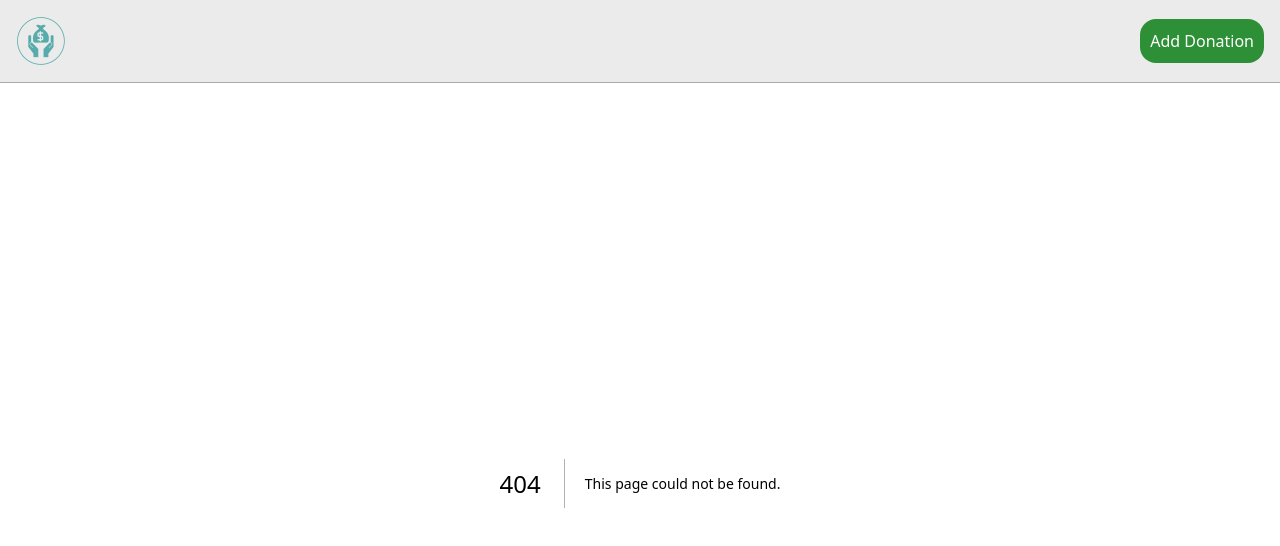
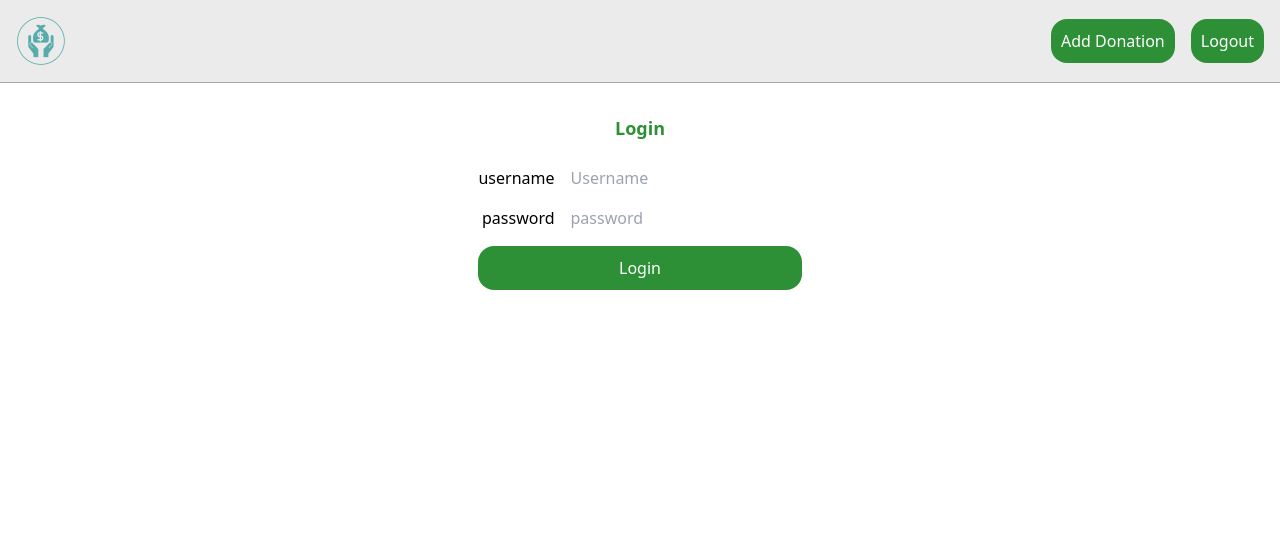
Before and after one commit to Muhammed-fazil-k/savenabeel, a Next.js app: page /login in a window 1280 px wide. Before the commit this address had no page. Shown: the top 546 px of the page. Built offline with nearby package versions, Linux system fonts and the light colour scheme; sample sign-in values are in the browser's storage.

Commit message:
Add Authentication

```diff
--- a/app/donate/page.jsx
+++ b/app/donate/page.jsx
@@ -3,9 +3,18 @@ import InputField from "@/components/InputFields";
 import { db } from "@/config/firebase";
 import validation from "@/utils/validation";
 import { addDoc, collection } from "firebase/firestore";
-import React, { useState } from "react";
+import React, { useContext, useEffect, useState } from "react";
 import "@/assets/styles/donationForm.css";
+import AuthContext from "@/context/AuthContext";
+import { useRouter } from "next/navigation";
 const DonationPage = () => {
+  const { user } = useContext(AuthContext);
+  const route = useRouter();
+  useEffect(() => {
+    if (!user) {
+      route.push("/login");
+    }
+  }, [user]);
   const [error, setError] = useState({});
   const [newDonation, setNewDonation] = useState({
     name: "",
--- a/app/layout.jsx
+++ b/app/layout.jsx
@@ -2,6 +2,8 @@ import React from "react";
 import "@/assets/styles/globals.css";
 import "@/assets/styles/layout.css";
 import NavBar from "@/components/NavBar";
+import AuthContext, { AuthProvider } from "@/context/AuthContext";
+import "react-toastify/dist/ReactToastify.css";
 export const metadata = {
   title: "Save Nabeel",
   description: "Join the donation drive",
@@ -12,10 +14,12 @@ const MainLayout = ({ children }) => {
   return (
     <html>
       <body>
-        <main className="layout">
-          <NavBar />
-          {children}
-        </main>
+        <AuthProvider>
+          <main className="layout">
+            <NavBar />
+            {children}
+          </main>
+        </AuthProvider>
       </body>
     </html>
   );
--- /dev/null
+++ b/app/login/page.jsx
@@ -0,0 +1,58 @@
+"use client";
+import InputField from "@/components/InputFields";
+import AuthContext from "@/context/AuthContext";
+import React, { useContext, useState } from "react";
+import "@/assets/styles/donationForm.css";
+
+const LoginPage = () => {
+  const { user, login } = useContext(AuthContext);
+  const [userData, setUserData] = useState({
+    username: "",
+    password: "",
+  });
+
+  const handleChange = (event) => {
+    setUserData({ ...userData, [event.target.name]: event.target.value });
+  };
+
+  const handleLogin = async (e) => {
+    e.preventDefault();
+    //console.log(userData);
+    login(userData);
+    setUserData({
+      username: "",
+      password: "",
+    });
+  };
+  return (
+    <div className="donate-form-container">
+      <div className="donate-form-title">
+        <h1>Login</h1>
+      </div>
+
+      <form className="donate-form">
+        <InputField
+          label="username"
+          type="text"
+          placeholder="Username"
+          name="username"
+          value={userData.username}
+          onChange={handleChange}
+        />
+        <InputField
+          label="password"
+          type="password"
+          placeholder="password"
+          name="password"
+          value={userData.password}
+          onChange={handleChange}
+        />
+        <button onClick={handleLogin} type="submit">
+          Login
+        </button>
+      </form>
+    </div>
+  );
+};
+
+export default LoginPage;
--- a/app/page.jsx
+++ b/app/page.jsx
@@ -20,9 +20,6 @@ const HomePage = () => {
       donArr.push({ ...doc.data(), id: doc.id });
     });
     const totalAmount = donArr.reduce((acc, current) => {
-      debugger;
-      console.log(current.amount);
-
       return acc + parseInt(current.amount);
     }, 0);
     const sortArr = [...donArr].sort((a, b) => b.createdAt - a.createdAt);
--- a/components/NavBar.jsx
+++ b/components/NavBar.jsx
@@ -1,23 +1,43 @@
+"use client";
 import Link from "next/link";
-import React from "react";
+import React, { useContext, useEffect, useState } from "react";
 import "@/assets/styles/navbar.css";
 import logo from "@/assets/images/fundraiser.webp";
 import Image from "next/image";
+import AuthContext from "@/context/AuthContext";
 const NavBar = () => {
+  const { user, logout } = useContext(AuthContext);
+  const [isLoggedIn, setIsLoggedIn] = useState(null); // Track login status on client-side
+
+  useEffect(() => {
+    setTimeout(() => {
+      setIsLoggedIn(user);
+    }, 10);
+  }, [user]);
   return (
     <nav className="navbar">
       <div className="logo">
         <Link href={"/"}>
-          <Image src={logo} width={50} />
+          <Image src={logo} width={50} alt="Logo" />
         </Link>
       </div>
       <div className="links">
-        {/* <div>
-          <Link href="/login">Login</Link>
-        </div> */}
-        <div className="">
-          <Link href="/donate">Add Donation</Link>
-        </div>
+        {isLoggedIn ? (
+          <>
+            <div className="">
+              <Link href="/donate">Add Donation</Link>
+            </div>
+            <div className="">
+              <Link href="/" onClick={logout}>
+                Logout
+              </Link>
+            </div>
+          </>
+        ) : (
+          <div>
+            <Link href="/login">Login</Link>
+          </div>
+        )}
       </div>
     </nav>
   );
--- /dev/null
+++ b/context/AuthContext.js
@@ -0,0 +1,82 @@
+"use client";
+import { useContext, createContext, useState } from "react";
+import { useRouter } from "next/navigation";
+import { Bounce, ToastContainer, toast } from "react-toastify";
+
+const AuthContext = createContext();
+export default AuthContext;
+
+export const AuthProvider = ({ children }) => {
+  const [user, setUser] = useState(() => {
+    try {
+      const storedUser = localStorage.getItem("user");
+      return storedUser ? JSON.parse(storedUser) : null;
+    } catch (err) {
+      toast.error("Error retrieving user from local storage");
+      return null;
+    }
+  });
+  const [error, setError] = useState(null);
+  const route = useRouter();
+
+  const login = async ({ username, password }) => {
+    if (
+      username === process.env.NEXT_PUBLIC_ADMIN_USER &&
+      password === NEXT_PUBLIC_ADMIN_PASSWORD
+    ) {
+      setUser(username);
+      localStorage.setItem("user", JSON.stringify(username));
+      route.push("/");
+      toast.success("Logged in succesfully!!", {
+        position: "bottom-right",
+        autoClose: 2000,
+        hideProgressBar: false,
+        closeOnClick: false,
+        pauseOnHover: false,
+        draggable: true,
+        progress: undefined,
+        theme: "light",
+        transition: Bounce,
+      });
+      return "success";
+    } else {
+      setUser(null);
+      toast.error("Invalid username/password", {
+        position: "bottom-right",
+        autoClose: 2000,
+        hideProgressBar: false,
+        closeOnClick: false,
+        pauseOnHover: false,
+        draggable: true,
+        progress: undefined,
+        theme: "light",
+        transition: Bounce,
+      });
+      return "failure";
+    }
+  };
+
+  const logout = () => {
+    setUser(null);
+    toast.success("Logged out succesfully!!", {
+      position: "bottom-right",
+      autoClose: 2000,
+      hideProgressBar: false,
+      closeOnClick: false,
+      pauseOnHover: false,
+      draggable: true,
+      progress: undefined,
+      theme: "light",
+      transition: Bounce,
+    });
+    localStorage.removeItem("user");
+    route.push("/"); // Or redirect to appropriate page
+  };
+
+  return (
+    <AuthContext.Provider value={{ user, error, login, logout }}>
+      <ToastContainer />
+      {children}
+    </AuthContext.Provider>
+  );
+};
--- a/package.json
+++ b/package.json
@@ -13,7 +13,8 @@
     "next": "14.2.3",
     "react": "^18",
     "react-dom": "^18",
-    "react-hook-form": "^7.51.4"
+    "react-hook-form": "^7.51.4",
+    "react-toastify": "^10.0.5"
   },
   "devDependencies": {
     "postcss": "^8",
```
Also changed, not shown: 1 other file (tests, documents, lock files or other folders).
